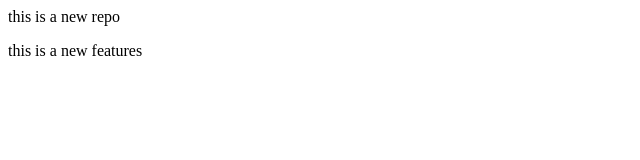
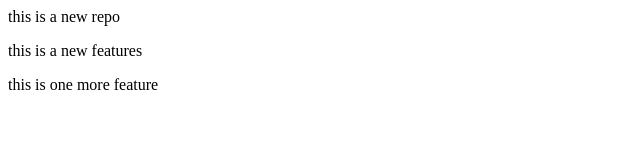
Before and after one commit to tasavvar-stack/localrepo, a plain HTML site: page index.html in a window 1280 px wide. Shown: the whole page, without its empty margins (0-640 px from the left). Drawn offline with Linux system fonts and the light colour scheme.

Commit message:
add one more feature

```diff
--- a/index.html
+++ b/index.html
@@ -1,2 +1,3 @@
 <p>this is a new repo</p>
 <p>this is a new features</p>
+<p>this is one more feature</p>
```
